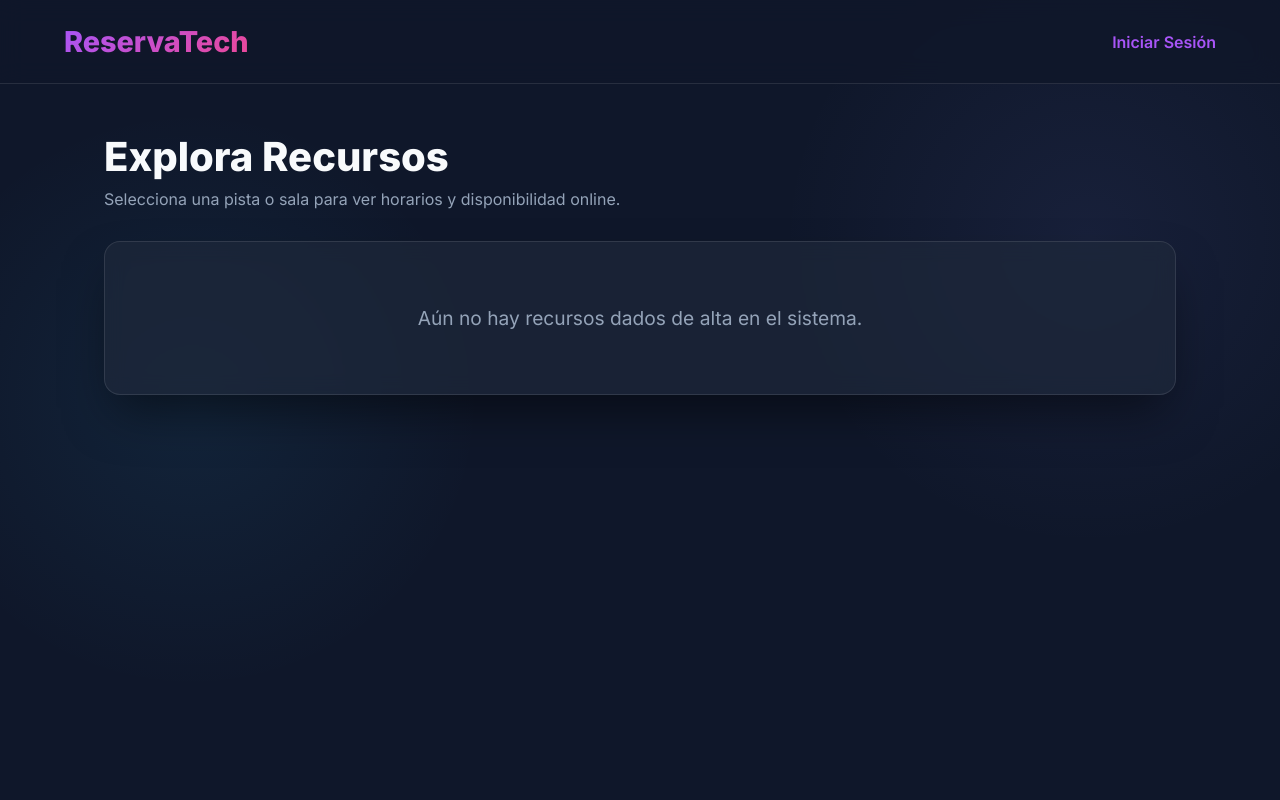
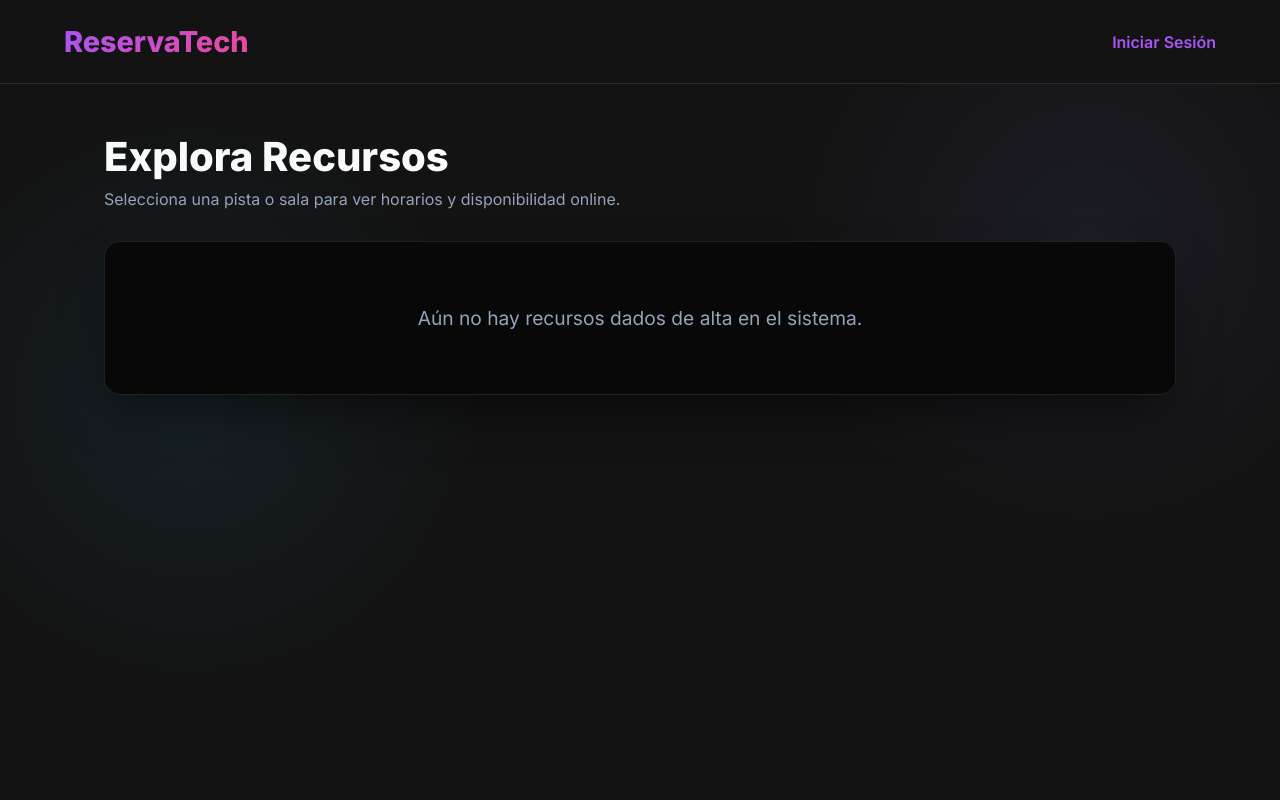
Before and after one commit to RobertoNDH/Gestor-de-Reservas, a Django app: page / in a window 1280 px wide. Run offline with Django 5.2, Linux system fonts and the light colour scheme; data that the repository does not hold is empty.

Commit message:
feat: add dark mode stylesheet with neon accents and glassmorphism design system

```diff
--- a/static/css/styles.css
+++ b/static/css/styles.css
@@ -1,6 +1,6 @@
 :root {
-    --bg-dark: #0f172a;
-    --bg-card: rgba(30, 41, 59, 0.7);
+    --bg-dark: #131313;
+    --bg-card: #090808;
     --border-card: rgba(255, 255, 255, 0.1);
     --neon-accent: #a855f7;
     --neon-gradient: linear-gradient(135deg, #a855f7, #ec4899);
@@ -28,7 +28,7 @@ body {
 }
 
 header {
-    background: rgba(15, 23, 42, 0.8);
+    background: var(--bg-dark);
     backdrop-filter: blur(12px);
     border-bottom: 1px solid var(--border-card);
     padding: 1.5rem 5%;
```
